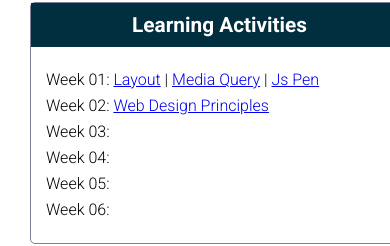
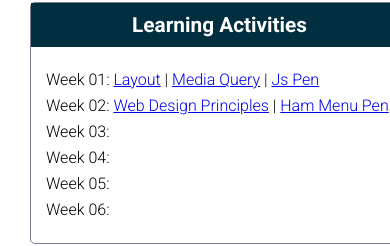
Before and after one commit to christopherDallar/wdd230, a plain HTML site: page index.html in a window 390 px wide. Shown: the part 424-670 px from the top of the page. Drawn offline with Linux system fonts and the light colour scheme.

```diff
--- a/index.html
+++ b/index.html
@@ -63,6 +63,13 @@
           <li>
             Week 02:
             <a href="week02/design.html">Web Design Principles</a>
+            |
+            <a
+              target="_blank"
+              href="https://codepen.io/christopherDallar/pen/vYwEjgy"
+            >
+              Ham Menu Pen
+            </a>
           </li>
           <li>Week 03:</li>
           <li>Week 04:</li>
```
